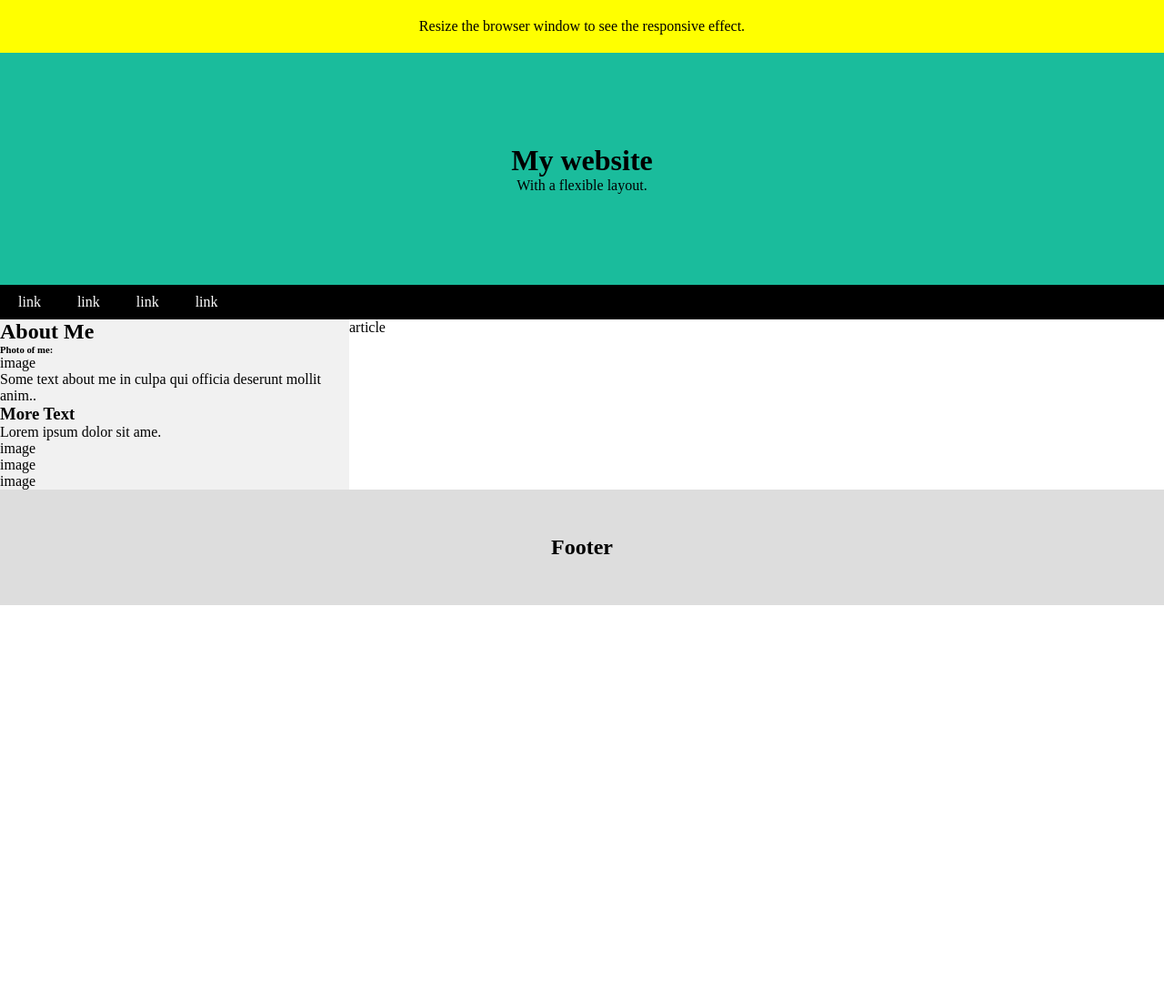
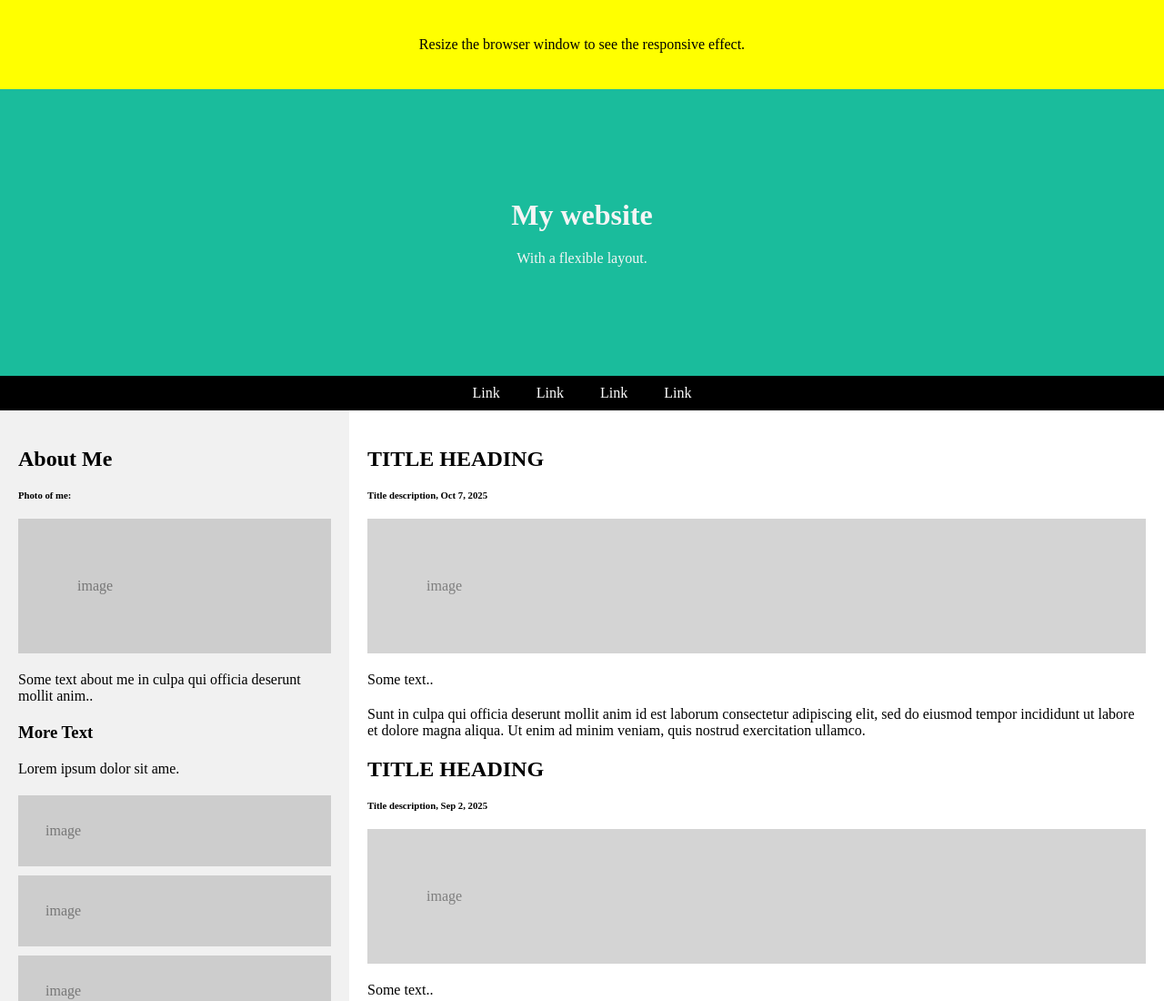
Before and after one commit to omidlmazaheri/flex-layout, a plain HTML site: page flex-layout/index.html in a window 1280 px wide. Shown: the top 1100 px of the page at 91% size. Before the commit the page ends 800 px from the top, so only its background shows below. Drawn offline with Linux system fonts and the light colour scheme.

Commit message:
Add files via upload

```diff
--- a/flex-layout/index.html
+++ b/flex-layout/index.html
@@ -10,6 +10,7 @@
             margin: 0;
             padding: 0;
             box-sizing: border-box;
+            /* font-size: 16px; */
         }
 
         section#promot {
@@ -29,6 +30,7 @@
         header>h1,
         header>p {
             text-align: center;
+            color: rgb(245, 245, 245);
         }
 
         nav {
@@ -39,6 +41,8 @@
         nav>ul {
             display: flex;
             list-style: none;
+            /* flex-direction: row; */
+            justify-content: center;
         }
 
         nav a {
@@ -46,6 +50,11 @@
             text-decoration: none;
             display: inline-block;
             padding: 10px 20px;
+            transition: background-color .5s, color 1s ;
+        }
+        nav a:hover{
+            background-color: rgb(241,241,241);
+            color: rgb(0,0,0);
         }
 
         main {
@@ -55,12 +64,38 @@
         main>aside {
             flex: 30%;
             background-color: rgb(241, 241, 241);
+            padding: 20px;
         }
 
         main>article {
             flex: 70%;
+            padding: 20px;
         }
-
+        .image{
+            background-color: rgb(170,170,170);
+            width: 100%;
+            opacity: .5;
+            transition: opacity .5s;
+        }
+        .image:hover{
+            opacity: 1;
+        }
+        .tombnail{
+            padding: 10px;
+        }
+        .bigpic{
+           padding: 65px
+        }
+        .smallpic{
+            padding: 30px;
+            margin-bottom: 10px;
+        }
+        .mediumpic{
+            padding: 50px ;
+        }
+        .titlewhitespace, .textwhitespace{
+            margin: 20px 0px;
+        }
         footer {
             background-color: rgb(221, 221, 221);
             padding: 50px;
@@ -69,45 +104,75 @@
         footer>h2 {
             text-align: center;
         }
+        @media(max-width:600px){
+            nav>ul{
+                display: flex;
+                flex-direction: column;
+            }
+            nav a{
+                width: 100%;
+                text-align: center;
+            }
+            main{
+                flex-direction: column;
+            }
+        }
     </style>
 </head>
 
 <body>
     <section id="promot">
-        <p>Resize the browser window to see the responsive effect.</p>
+        <p class="textwhitespace">Resize the browser window to see the responsive effect.</p>
     </section>
     <header>
-        <h1>My website</h1>
-        <p>With a flexible layout.
+        <h1 class="titlewhitespace">My website</h1>
+        <p class="textwhitespace">With a flexible layout.
 
         </p>
     </header>
     <nav>
         <ul>
-            <li><a href="#">link</a></li>
-            <li><a href="#">link</a></li>
-            <li><a href="#">link</a></li>
-            <li><a href="#">link</a></li>
+            <li><a href="#">Link</a></li>
+            <li><a href="#">Link</a></li>
+            <li><a href="#">Link</a></li>
+            <li><a href="#">Link</a></li>
         </ul>
 
     </nav>
     <main>
         <aside>
-            <h2>About Me</h2>
-            <h6>Photo of me:</h6>
-            <div class="image">image</div>
-            <p>Some text about me in culpa qui officia deserunt mollit anim..</p>
-            <h3>More Text</h3>
-            <p>Lorem ipsum dolor sit ame.</p>
-            <div class="image">image</div>
-            <div class="image">image</div>
-            <div class="image">image</div>
+            <h2 class="titlewhitespace">About Me</h2>
+            <h6 class="titlewhitespace">Photo of me:</h6>
+            <div class="image bigpic">image</div>
+            <p class="textwhitespace">Some text about me in culpa qui officia deserunt mollit anim..</p>
+            <h3 class="titlewhitespace">More Text</h3>
+            <p class="textwhitespace">Lorem ipsum dolor sit ame.</p>
+            <div class="image smallpic">image</div>
+            <div class="image smallpic">image</div>
+            <div class="image smallpic">image</div>
         </aside>
-        <article>article</article>
+        <article>
+            <h2  class="titlewhitespace">TITLE HEADING</h2>
+            <h6 class="titlewhitespace">Title description, Oct 7, 2025</h6>
+            <div class="image bigpic">image</div>
+            <p class="textwhitespace">Some text..</p>
+            <p class="textwhitespace">Sunt in culpa qui officia deserunt mollit anim id est laborum consectetur adipiscing elit, sed do eiusmod
+                tempor incididunt ut labore et dolore magna aliqua. Ut enim ad minim veniam, quis nostrud exercitation
+                ullamco.</p>
+            <h2  class="titlewhitespace">TITLE HEADING</h2>
+            <h6 class="titlewhitespace">Title description, Sep 2, 2025</h6>
+            <div class="image bigpic">image</div>
+
+            <p class="textwhitespace">Some text..</p>
+            <p class="textwhitespace">Sunt in culpa qui officia deserunt mollit anim id est laborum consectetur adipiscing elit, sed do eiusmod
+                tempor incididunt ut labore et dolore magna aliqua. Ut enim ad minim veniam, quis nostrud exercitation
+                ullamco.</p>
+
+        </article>
 
     </main>
     <footer>
-        <h2>Footer</h2>
+        <h2  class="titlewhitespace">Footer</h2>
     </footer>
 </body>
 
```
